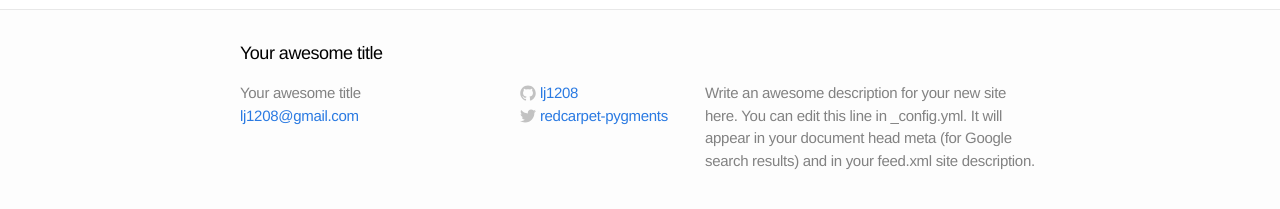
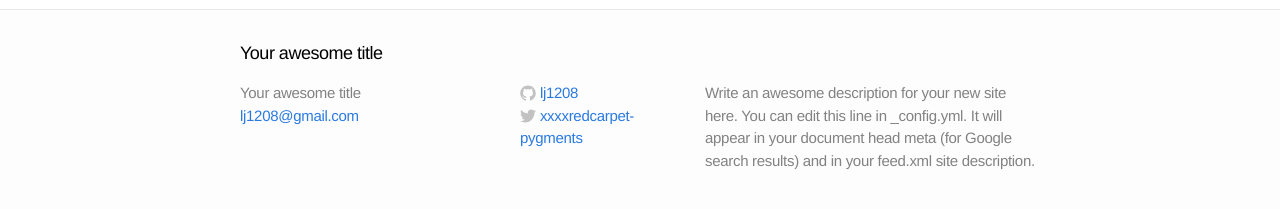
Before and after one commit to lj1208/lj1208.github.io, a Jekyll site: the page built from index.html, in a window 1280 px wide. Shown: the part 345-554 px from the top of the page. Built offline with Jekyll 4.4.1, drawn with Linux system fonts in a browser that asks for light colours; Markdown is read by kramdown in place of the engine named in the settings.

Commit message:
Update _config.yml

```diff
--- a/_config.yml
+++ b/_config.yml
@@ -4,7 +4,7 @@ email: lj1208@gmail.com
 description: "Write an awesome description for your new site here. You can edit this line in _config.yml. It will appear in your document head meta (for Google search results) and in your feed.xml site description."
 baseurl: ""
 url: "http://yourdomain.com"
-twitter_username: redcarpet-pygments
+twitter_username: xxxxredcarpet-pygments
 github_username:  lj1208
 
 # Build settings
```
